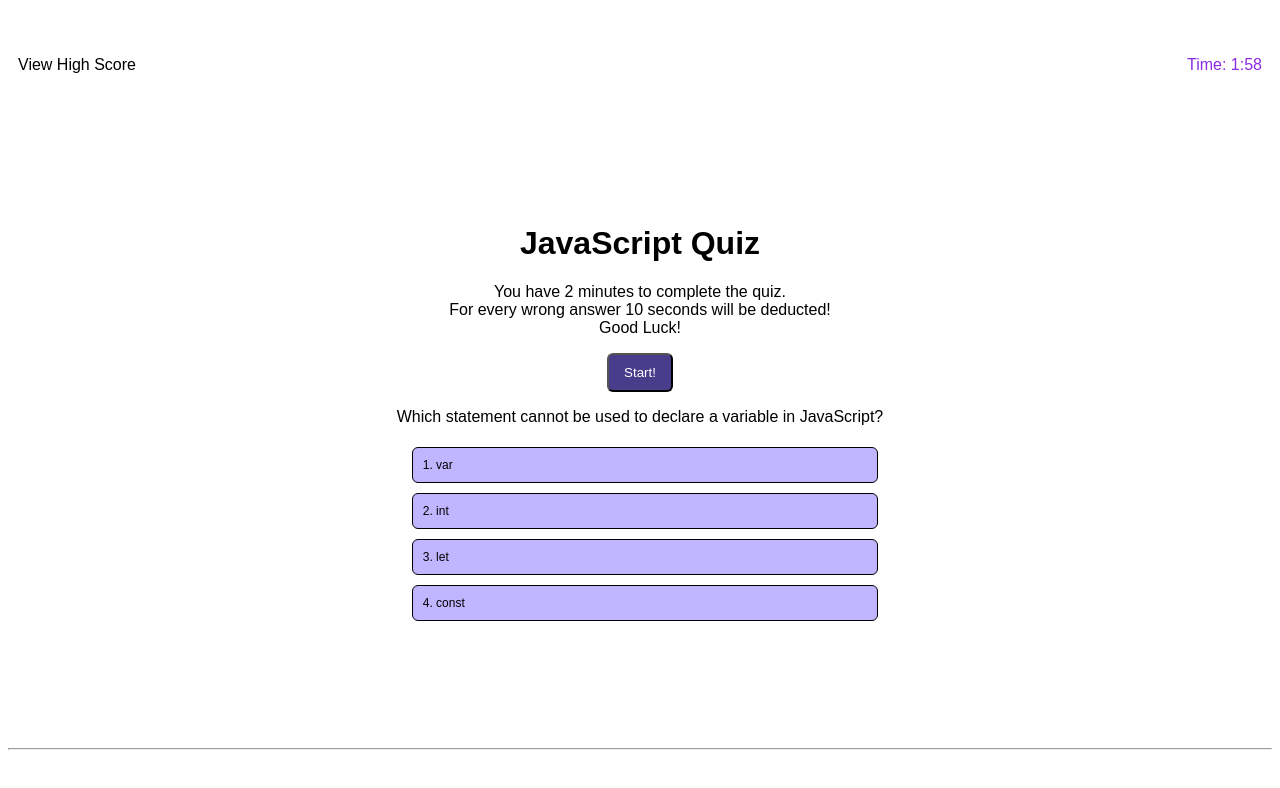
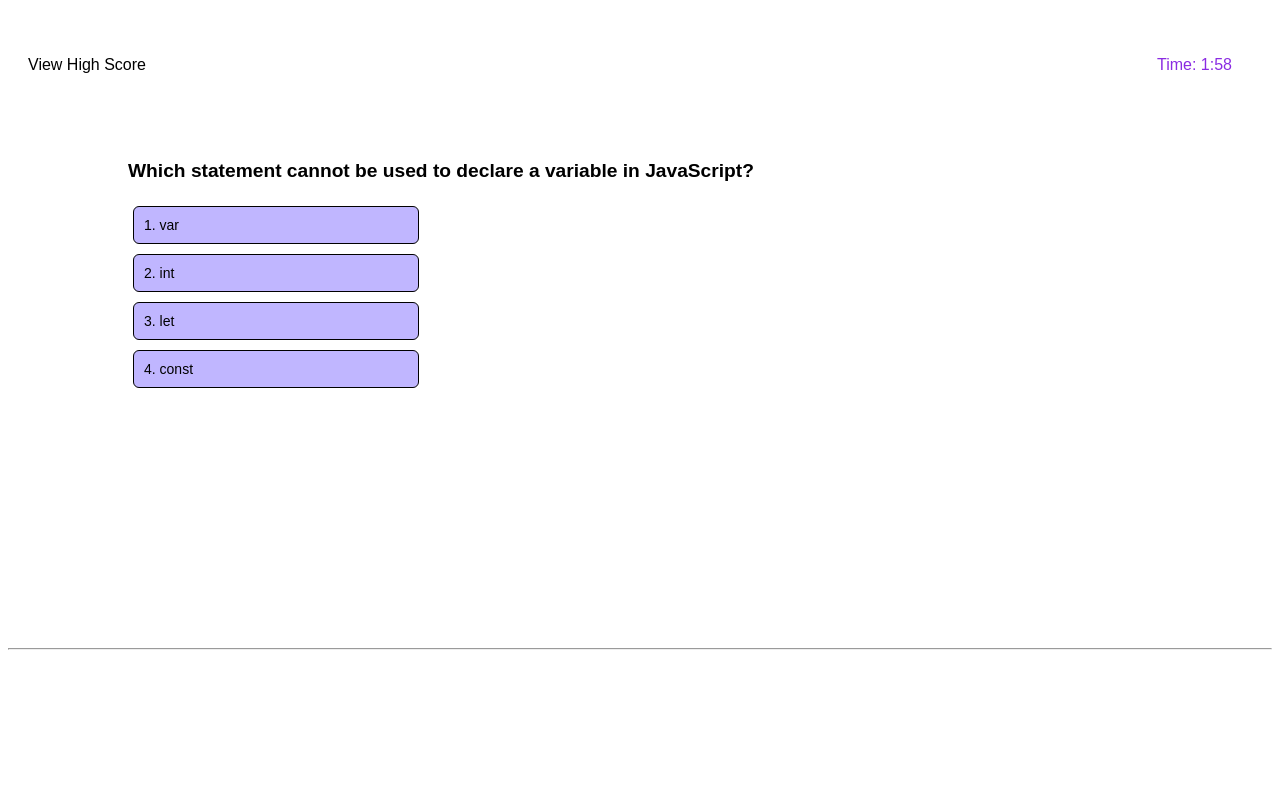
Before and after one commit to ElleAK/Web-APIs-Challenge-Code-Quiz, a plain HTML site: page index.html in a window 1280 px wide. Both pictures are taken after a click on the button "Start!". Drawn offline with Linux system fonts and the light colour scheme.

Commit message:
css adjust

```diff
--- a/assets/css/style.css
+++ b/assets/css/style.css
@@ -5,78 +5,65 @@
     text-align: center;
     display: flex;
     justify-content: space-between;
-    padding: 10px;
-    margin-top: 30px;
-
+    padding: 10px 30px 30px 10px;
+    margin: 30px 10px 40px;
 }
-
-/*.quiz-header {
-    text-align: center;
-    display: flex;
-    justify-content: space-between;
-    padding: 10px;
-    margin-top: 30px;
-}*/
 
 #countdown {
     color: blueviolet;
 }
 
 .container {
-
     margin: 0 auto;
-    padding: 0 3px;
-    display: flex;
-    height: 80vh;
+    padding: 0 auto;
+    height: 60vh;
     width: 80vw;
     justify-content: center;
-    align-items: center;
-}
-
-.quiz-container {
-
-    width: 650px;
-    margin: 0 auto;
-    padding: 10px 15px;
-}
-
-#quiz h1{
     text-align: center;
 }
 
+#quiz {
+    font-style: bold;
+}
+#begin {
+    font-size: 16px;
+    font-weight: 600;
+}
+#begin h1{
+    font-weight: bolder;
+}
+
 .start-btn-btn {
+    font-size: 18px;
     padding: 10px 15px;
     background-color: darkslateblue;
     color: white;
     border-radius: 6px;
 }
-.begin {
-    text-align: center;
+
+.hide {
+    display: none;
 }
 
-/*.hide {
-    display: none;
-}*/
+#questions {
+    font-weight: bolder;
+    font-size: larger;
+    text-align: left;
+}
 
-.quiz-container #questions {
-    font-weight: 800;
-    font-size: larger;
-    padding: 5px ;
-    font-style: bold;
+#buttons {
+    max-width: fit-content;
 }
-.buttons {
-    margin: 10px;
 
-}
-.btn {
+#quiz-container .btn {
     background-color: rgb(192, 182, 255);
-    text-align: left;
     width: 100%;
     border: 1px solid;
     border-radius: 6px;
-    font-size: 12px;
+    font-size: 14px;
     padding: 10px;
     margin: 5px;
+    text-align: left;
 }
 
 .btn:hover{
@@ -89,18 +76,18 @@
     cursor: pointer;
     color: white;
 }
+#score {
+    padding: 30px;
+}
 .quiz-repeat{
-    text-align: center;
-    margin: 0 auto;
+    margin-bottom: 20px;
 }
 .quiz-repeat a{
-    font-size: 10px;
+    font-size: 16px;
     font-weight: 600px;
-    background-color: rgb(117, 101, 224);
+    background-color: darkslateblue;
     color: white;
     border-radius: 6px;
-    padding: 10px;
+    padding: 10px 15px;
+    text-decoration: none;
 }
-footer{
-    margin-top: 2px;
-}
--- a/assets/js/script.js
+++ b/assets/js/script.js
@@ -1,15 +1,18 @@
 //start quiz
-const startButton = document.getElementById("start-btn")
-const questionContainerEl = document.getElementById("quiz-container")
+const startButton = document.getElementById("begin")
+const questionContainerEl = document.getElementById("buttons")
+const questionParaEl = document.getElementById("questions")
 
 startButton.addEventListener("click", startGame)
+//questionContainerEl.addEventListener("click", displayQuestion)//
 
 function startGame() {
     console.log("started");
     startButton.classList.add("hide");
     questionContainerEl.classList.remove("hide");
+    questionParaEl.classList.remove("hide");
     startCountdown();
-    displayQuestion()
+    displayQuestion();
 }
 
 //countdown
@@ -73,7 +76,7 @@ class Question {
 };
 
 // display question
-function displayQuestion() {
+    function displayQuestion() {
     console.log()
     if (quiz.isEnded()) {
         showScores();
--- a/index.html
+++ b/index.html
@@ -11,31 +11,24 @@
 <header>
 <div class="high-score-timer">
     <p id="high-score">View High Score</p>
-    <p id="countdown">Time:</p>
+    <p id="countdown">Time 0:00 </p>
 </div>
 </header>
 
-
         <!--code quiz start-->
     <div class="container">
-
         <div id="quiz-container">
             <div id= "quiz">
-               <h1>JavaScript Quiz</h1>
-               <div class="begin">
+               <div id="begin" class="quiz-start" >
+                <h1>JavaScript Quiz</h1>
                    <p>You have 2 minutes to complete the quiz.<br>
                     For every wrong answer 10 seconds will be deducted!
                     <br>Good Luck!</p>
                    <button id="start-btn" class="start-btn-btn">Start!</button>
                </div>
+                        <p id="questions" class="hide"></p>
 
-                <!--<div class="quiz-header">
-                    <p id="progress">Question x of y</p>
-                    <p id="countdown">Time:</p>
-                </div>-->
-                    <p id="questions" class="hide">Questions?</p>
-
-                   <div class="buttons">
+                   <div id="buttons" class="hide">
                    <button id= "btn0" class="btn">
                         1. <span id="choice0"></span>
                     </button>
@@ -50,14 +43,9 @@
                     </button>
                    </div>
                 </div>
-
             </div>
         </div>
-                <hr>
-                   <footer>
-
-                   </footer>
-                </hr>
+                <hr></hr>
 
     <script src="assets/js/script.js"></script>
 </body>
```
